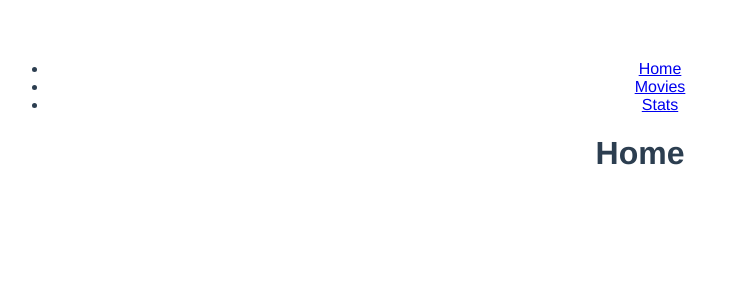
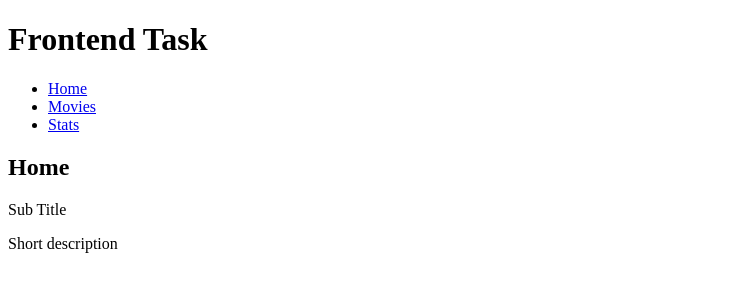
Before and after one commit to dv6xql/vuejs-movie-collection, a Vue app: page / in a window 1280 px wide. Shown: the top 300 px of the page, without its empty margins (0-741 px from the left). Built offline with nearby package versions, Linux system fonts and the light colour scheme.

Commit message:
Update UI

```diff
--- a/src/App.vue
+++ b/src/App.vue
@@ -1,9 +1,15 @@
 <template>
     <div id="app">
-        <app-header></app-header>
-        <transition name="slide-fade" mode="out-in">
-            <router-view></router-view>
-        </transition>
+        <div id="wrapper">
+            <div id="main">
+                <div class="inner">
+                    <app-header></app-header>
+                    <transition name="slide-fade" mode="out-in">
+                        <router-view></router-view>
+                    </transition>
+                </div>
+            </div>
+        </div>
     </div>
 </template>
 
@@ -19,14 +25,6 @@
 </script>
 
 <style>
-    #app {
-        font-family: 'Avenir', Helvetica, Arial, sans-serif;
-        -webkit-font-smoothing: antialiased;
-        -moz-osx-font-smoothing: grayscale;
-        text-align: center;
-        color: #2c3e50;
-        margin-top: 60px;
-    }
     .slide-fade-enter-active {
         transition: all .2s ease;
     }
--- a/src/components/Header.vue
+++ b/src/components/Header.vue
@@ -1,11 +1,13 @@
 <template>
-    <div>
-        <ul>
+    <header id="header">
+        <h1 class="logo">Frontend Task</h1>
+
+        <ul class="menu-items">
             <router-link :to="{name: 'home'}" tag="li" active-class="active" exact><a>Home</a></router-link>
             <router-link :to="{name: 'movies'}" tag="li" active-class="active"><a>Movies</a></router-link>
             <router-link :to="{name: 'stats'}" tag="li" active-class="active"><a>Stats</a></router-link>
         </ul>
-    </div>
+    </header>
 </template>
 
 <script>
--- a/src/components/Home.vue
+++ b/src/components/Home.vue
@@ -1,7 +1,13 @@
 <template>
-    <div>
-        <h1>Home</h1>
-    </div>
+    <section>
+        <div class="content">
+            <header>
+                <h1>Home</h1>
+                <p>Sub Title</p>
+            </header>
+            <p>Short description</p>
+        </div>
+    </section>
 </template>
 
 <script>
--- a/src/components/Movies.vue
+++ b/src/components/Movies.vue
@@ -1,6 +1,9 @@
 <template>
-    <div>
-        <h1>Movies</h1>
+    <section>
+        <header class="title">
+            <h2>Movies</h2>
+        </header>
+        <div class="movies">
             <select v-model="sortBy" @change="getMovies(sortBy)">
                 <option :value="key" v-for="(option, key) in sortByOptions">{{ option }}</option>
             </select>
@@ -10,13 +13,22 @@
                     <router-link :to="{name: 'movieDetails', params: {movieId: movie.id}}" tag="li" active-class="active" exact><a>{{ movie.title }}</a></router-link>
                 </li>
             </ul>
-        <hr>
-        <ul>
-            <li v-for="movie in movies" :key="`movie-${movie.id}`">
-                <router-link :to="{name: 'movieDetails', params: {movieId: movie.id}}" tag="li" active-class="active" exact><a>{{ movie.title }}</a></router-link>
-            </li>
+        </div>
+        <div class="movies">
+            <article v-for="movie in movies" :key="`movie-${movie.id}`">
+                <router-link :to="{name: 'movieDetails', params: {movieId: movie.id}}">
+                    <a href="#" class="image">
+                        <img :src="`https://image.tmdb.org/t/p/original/${movie.poster_path}`" :alt="movie.title" />
+                    </a>
+                </router-link>
+                <h3>{{ movie.title }}</h3>
+                <p>{{ movie.overview }}</p>
+                <ul class="actions">
+                    <router-link :to="{name: 'movieDetails', params: {movieId: movie.id}}" tag="li" exact><a class="button">Details</a></router-link>
                 </ul>
+            </article>
         </div>
+    </section>
 </template>
 
 <script>
```
Lines whose indentation alone changed are shown as unchanged.
